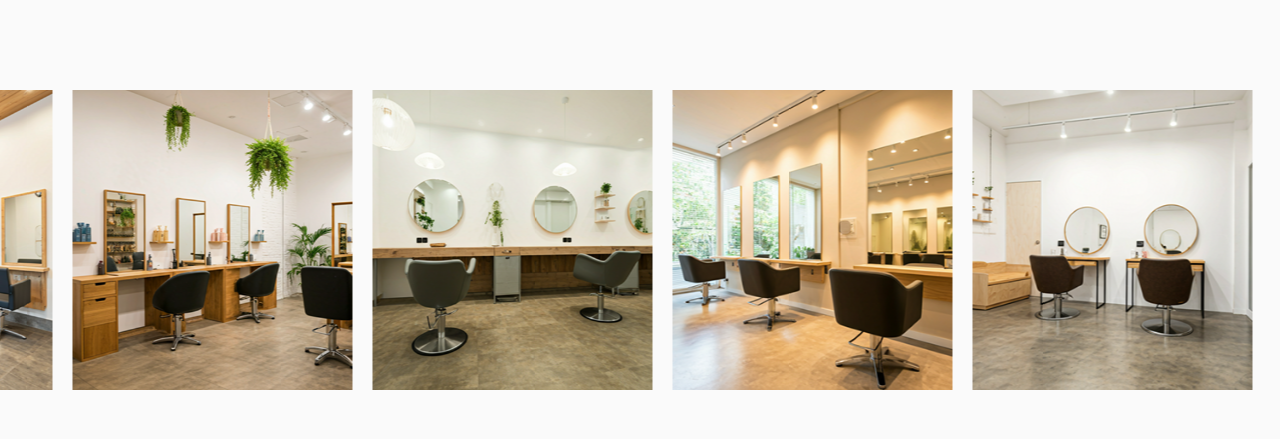
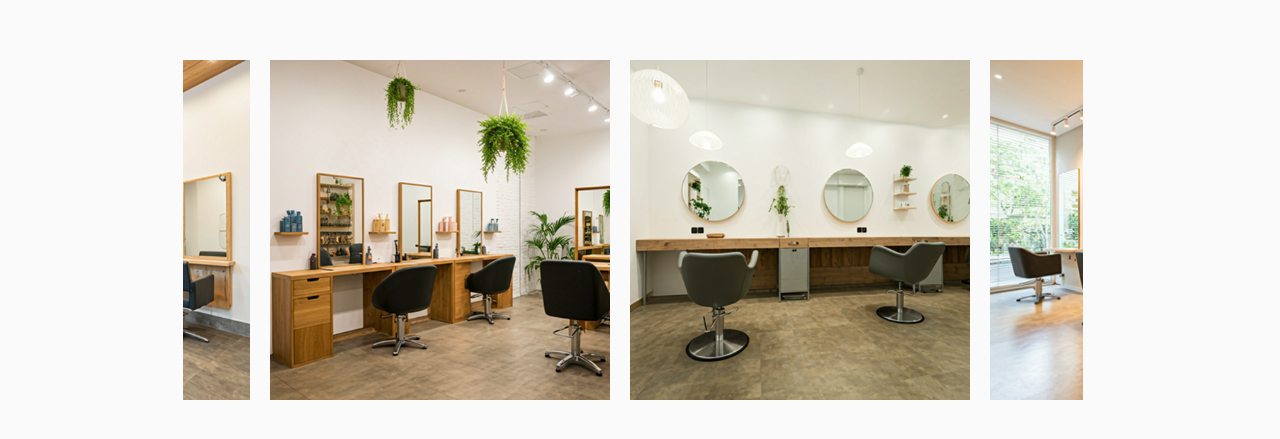
Before and after one commit to koma104/hairsalon-vdo, a Next.js app: page / in a window 1280 px wide. Shown: the part 1285-1724 px from the top of the page. Built offline with nearby package versions, Linux system fonts and the light colour scheme; a web font is replaced by a local one.

Commit message:
refactor: カルーセル画像を変数化しSP/PC調整

```diff
--- a/src/app/globals.css
+++ b/src/app/globals.css
@@ -105,3 +105,8 @@ body {
   --news-thumbnail-size: 6.25rem; /* 100px */
   --container-max-width: calc(var(--spacing-4xl) * 8);
 }
+
+:root {
+  --carousel-width-sp: 15rem;
+  --carousel-width-pc: 18rem;
+}
--- a/src/app/page.module.css
+++ b/src/app/page.module.css
@@ -89,7 +89,7 @@
   width: 100%;
 
   @media (min-width: 768px) {
-    max-width: 1280px;
+    max-width: calc(1000px - var(--spacing-xl) * 2);
     margin-inline: auto;
   }
 }
@@ -105,8 +105,12 @@
 
 .store-carousel {
   display: flex;
-  width: calc(2 * (15rem * 6));
+  width: calc(2 * (var(--carousel-width-sp) * 6));
   overflow: hidden;
+
+  @media (min-width: 768px) {
+    width: calc(2 * (var(--carousel-width-pc) * 6));
+  }
 
   > * {
     flex: none;
@@ -125,13 +129,22 @@
   animation: scroll 50s linear infinite;
   will-change: transform;
   padding-inline-end: 1rem;
-  width: calc(15rem * 6);
+  width: calc(var(--carousel-width-sp) * 6);
+
+  @media (min-width: 768px) {
+    width: calc(var(--carousel-width-pc) * 6);
+  }
 }
 
 .store-image-wrapper {
-  width: 15rem;
-  height: 15rem;
+  width: var(--carousel-width-sp);
+  height: calc(var(--carousel-width-sp) - 1rem);
   overflow: hidden;
+
+  @media (min-width: 768px) {
+    width: var(--carousel-width-pc);
+    height: calc(var(--carousel-width-pc) - 1rem);
+  }
 }
 
 .store-image {
--- a/src/components/Container/Container.module.css
+++ b/src/components/Container/Container.module.css
@@ -6,7 +6,7 @@
   @media (min-width: 768px) {
     margin-inline: auto;
     padding-block: var(--spacing-4xl) var(--spacing-xl);
-    padding-inline: var(--spacing-4xl);
+    padding-inline: var(--spacing-xl);
     max-width: var(--container-max-width);
   }
 }
```
